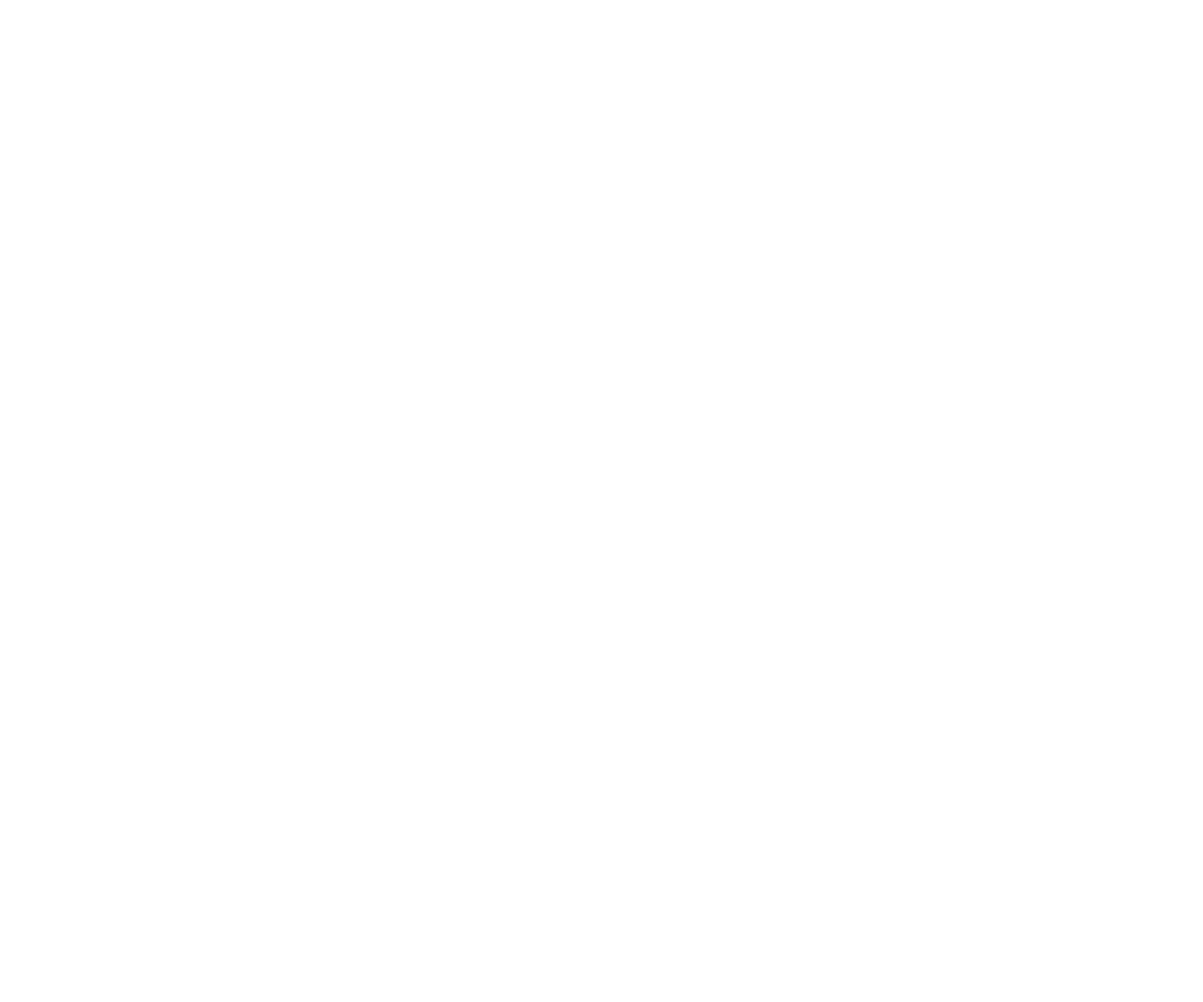
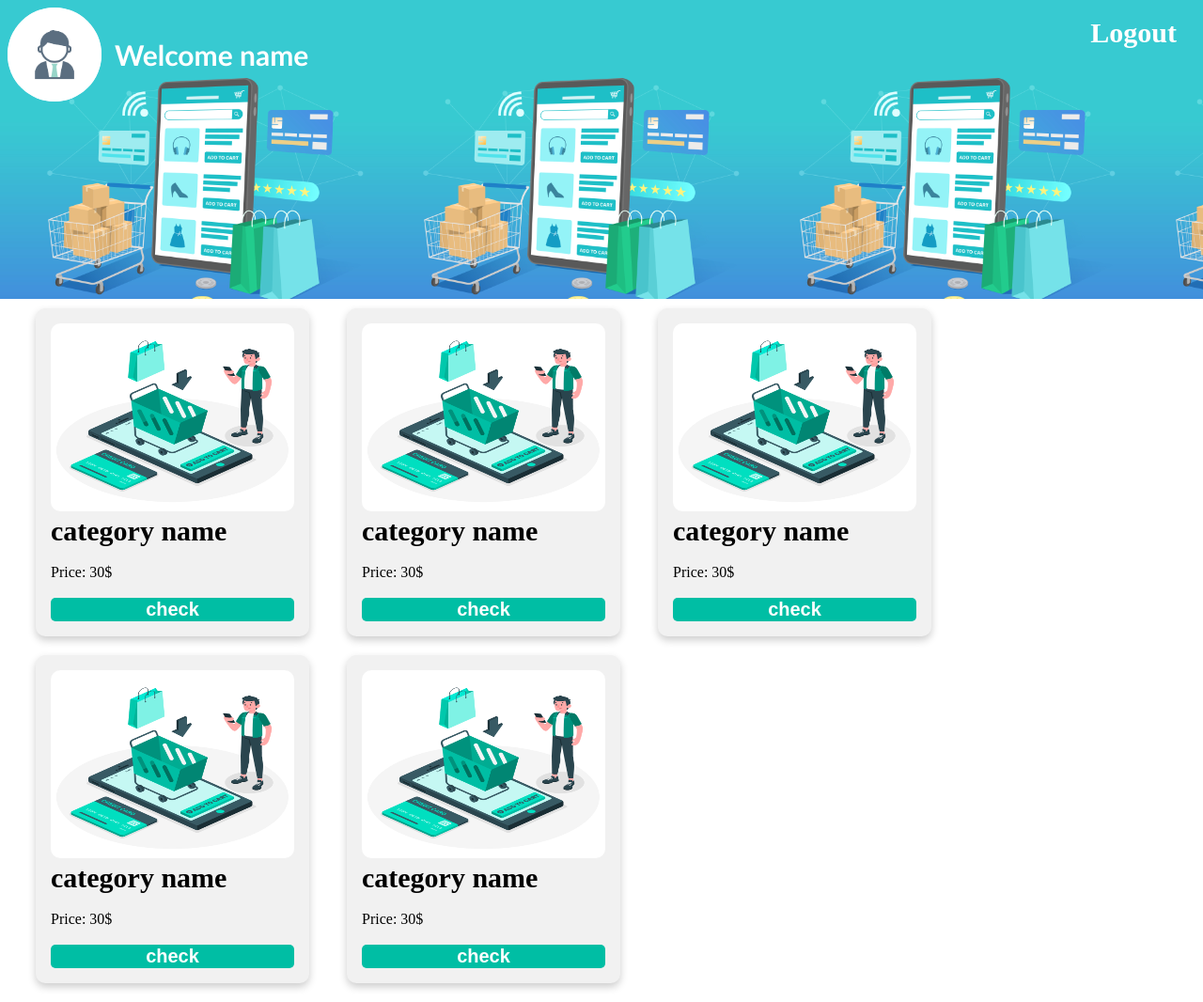
Before and after one commit to DiaaAhmedHassan/aswak, a PHP site: page /home.html in a window 1280 px wide. Before the commit the page is empty. Shown: the whole page at 94% size. Before the commit the page ends 800 px from the top, so only its background shows below. Run offline with PHP 8.4, Linux system fonts and the light colour scheme.

Commit message:
home page design

```diff
--- /dev/null
+++ b/home.css
@@ -0,0 +1,76 @@
+
+.card {
+    box-shadow: 0 4px 8px 0 rgba(0,0,0,0.2); /* this adds the "card" effect */
+    padding: 16px;
+    background-color: #f1f1f1;
+    border-radius: 10px;
+    margin: 10px;
+  }
+.card-image{
+    width: 100%;
+    height: 200px;
+    border-radius: 10px;
+}
+.label-title{
+    font-size: 30px;
+    font-weight: bold;
+}
+.label-price{
+    font-size: 25px;
+}
+.btn-check{
+    background-color: #00bea4;
+    width: 100%;
+    border-radius: 5px;
+    border: none;
+    color: white;
+    font-weight: bold;
+    font-size: 20px;
+}
+.btn-check:hover{
+    background-color: #009c7d;
+}
+.column{
+    float: left;
+    width: 25%;
+    padding: 0 10px;
+}
+
+.row{
+    margin: 10px;
+}
+
+.row:after{
+content: "";
+display: table;
+clear: both;
+}
+
+.home-avatar{
+    width: 100px;
+    height: 100px;
+    border-radius: 50px;
+    background-color: aliceblue;
+    vertical-align: middle;
+}
+
+.header{
+    background-color: #00bea5;
+    height: 300px;
+    padding: 10px;
+    background-image: url("images/Big_phone_with_cart.jpg");
+    background-size: 400px;
+    background-repeat: repeat-x;
+    margin: -10px;
+}
+.header label{
+    color: white;
+    font-weight: bold;
+    padding: 10px;
+}
+.nav-items{
+    float: right;
+    font-size: 30px;
+    margin: 10px;
+
+}
--- a/home.html
+++ b/home.html
@@ -4,8 +4,98 @@
     <meta charset="UTF-8">
     <meta name="viewport" content="width=device-width, initial-scale=1.0">
     <title>Document</title>
+    <link rel="stylesheet" href="home.css"/>
 </head>
 <body>
+    <div>
+<div class="header">
+    <img src="images/avatar.jpg" class="home-avatar"/>
+    <label style="vertical-align: middle; font-size: 30px; font-family: 'Trebuchet MS', 'Lucida Sans Unicode', 'Lucida Grande', 'Lucida Sans', Arial, sans-serif;">Welcome name</label>
+    <div class="nav-items">
+        <label>Logout</label>
+    </div>
+</div>
+</div>
+    <div>
+    <div class="row">
+        <div class="column">
+            <div class="card">
+                <img class="card-image" src="images/market.jpg"/>
+                <div>
+                    <span>
+                        <label class="label-title">category name</label>
+                        <br ><br >
+                        <label>Price: 30$</label>
+                    </span>
+                    <br><br>
+                    <input type="submit" value="check" class="btn-check"/>
+                </div>
+            </div>
+        </div>
+        <div class="column">
+            <div class="card">
+                <img class="card-image" src="images/market.jpg"/>
+                <div>
+                    <span>
+                        <label class="label-title">category name</label>
+                        <br ><br >
+                        <label>Price: 30$</label>
+                    </span>
+                    <br><br>
+                    <input type="submit" value="check" class="btn-check"/>
+                </div>
+            </div>
+        </div>
+        <div class="column">
+            <div class="card">
+                <img class="card-image" src="images/market.jpg"/>
+                <div>
+                    <span>
+                        <label class="label-title">category name</label>
+                        <br ><br >
+                        <label>Price: 30$</label>
+                    </span>
+                    <br><br>
+                    <input type="submit" value="check" class="btn-check"/>
+                </div>
+            </div>
+
+        </div>
+
+        <div class="column">
+            <div class="card">
+                <img class="card-image" src="images/market.jpg"/>
+                <div>
+                    <span>
+                        <label class="label-title">category name</label>
+                        <br ><br >
+                        <label>Price: 30$</label>
+                    </span>
+                    <br><br>
+                    <input type="submit" value="check" class="btn-check"/>
+                </div>
+            </div>
+
+        </div>
+
+        <div class="column">
+            <div class="card">
+                <img class="card-image" src="images/market.jpg"/>
+                <div>
+                    <span>
+                        <label class="label-title">category name</label>
+                        <br ><br >
+                        <label>Price: 30$</label>
+                    </span>
+                    <br><br>
+                    <input type="submit" value="check" class="btn-check"/>
+                </div>
+            </div>
+
+        </div>
+
+    </div>
+</div>
 
 </body>
 </html>
--- a/register.php
+++ b/register.php
@@ -23,7 +23,7 @@
             <img src="images/avatar.jpg" class="avatar">
             <br><br>
             <label for="file-input">Select an image</label>
-            <input type="file" accept="images/*" style="display: none;" id="file-input">
+            <input type="file" accept="images/*" style="display: none;" id="file-input" name="file-input">
             <br><br>
         </div>
 
```
Also changed, not shown: reg.php (+12 -4 lines), images/Big_phone_with_cart.jpg (added), 2 other files.
